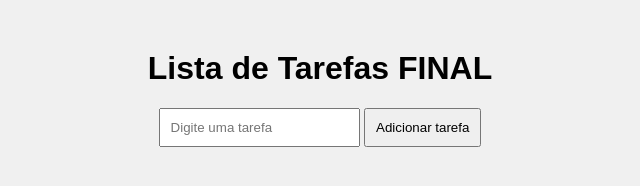
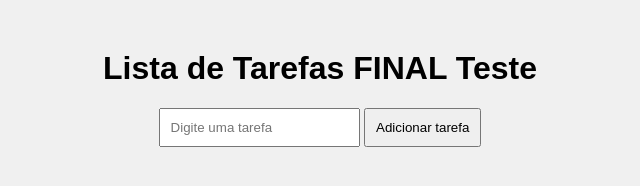
Before and after one commit to Medeiros281213/Tabalho-dvops, a plain HTML site: page index.html in a window 1280 px wide. Shown: the whole page, without its empty margins (320-960 px from the left). Drawn offline with Linux system fonts and the light colour scheme.

Commit message:
Update index.html

```diff
--- a/index.html
+++ b/index.html
@@ -7,7 +7,7 @@
 </head>
 <body>
 
-  <h1>Lista de Tarefas FINAL</h1>
+  <h1>Lista de Tarefas FINAL Teste</h1>
 
   <input type="text" id="tarefa" placeholder="Digite uma tarefa">
   <button onclick="adicionar()">Adicionar tarefa</button>
```
